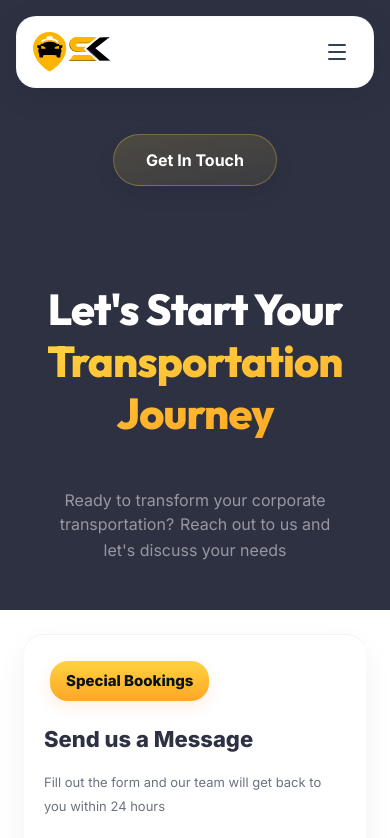
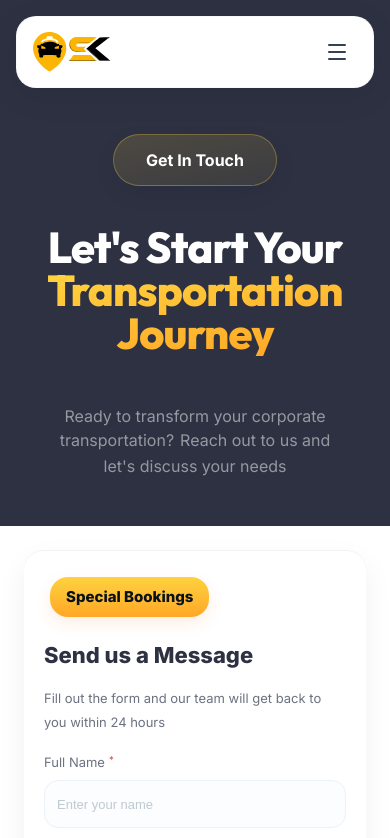
Before and after one commit to Rohithakur027/Sk_Travel_landing_page, a Next.js app: page /contact in a window 390 px wide. Shown: the top 838 px of the page. Built offline with nearby package versions, Linux system fonts and the light colour scheme.

Commit message:
mobile header chnages

```diff
--- a/components/contact/CONTACT.module.css
+++ b/components/contact/CONTACT.module.css
@@ -118,7 +118,7 @@
   font-weight: 900;
   font-size: 4.5rem;
   color: #ffffff;
-  line-height: 1.1;
+  line-height: 1.3;
   letter-spacing: -0.02em;
   margin-bottom: 0.5; /* no gap */
     margin-top: 0.6; /* no gap */
@@ -1238,7 +1238,7 @@
 @media (max-width: 480px) {
   .contactPage .title, section.contactPage .title {
     transform: translateY(24px) !important;
-    margin-top: 18px !important;
+    margin-top: -58px !important;
   }
 }
 /* Apply About page first-section specs to Contact first section (desktop + mobile)
@@ -1278,7 +1278,7 @@ section.contactPage .line2 {
   font-family: var(--font-heading) !important;
   font-weight: 900 !important;
   color: #ffffff !important;
-  line-height: 1.1 !important;
+  line-height: 1.3 !important;
   letter-spacing: -0.02em !important;
 }
 
@@ -1330,7 +1330,7 @@ section.contactPage .lead {
   section.contactPage .line1,
   section.contactPage .line2 {
     font-size: 2.7rem !important;
-    line-height: 1.2 !important;
+    line-height: 1 !important;
     margin-top: 2rem !important;
   }
 
--- a/components/features/FeaturesPage.tsx
+++ b/components/features/FeaturesPage.tsx
@@ -20,7 +20,7 @@ export default function FeaturesPage() {
     <section className={styles.section}>
       <div className={styles.headerBand}>
         <div>
-          <div className={styles.pillImageDesktop} style={{ margin: '0 auto 2rem' }}>Platform Features</div>
+          <div className={styles.pillImageDesktop} style={{ margin: '1.5rem auto 2rem' }}>Platform Features</div>
           <h1 className={styles.title}>
             Advanced Features for<br />
             <span className={styles.titleGold}>Modern Transportation</span>
```
Also changed, not shown: components/features/FeaturesPage.module.css (+2 -6 lines).
